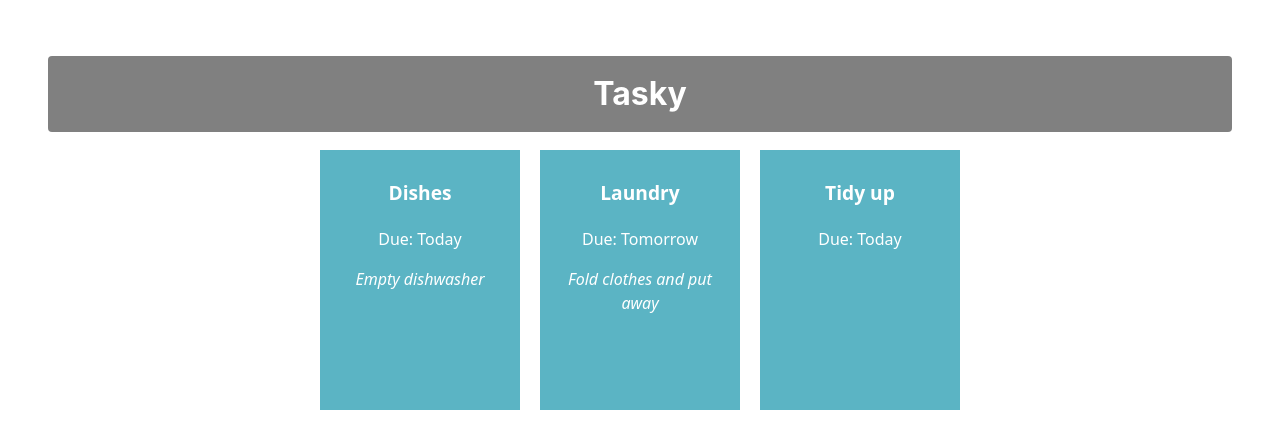
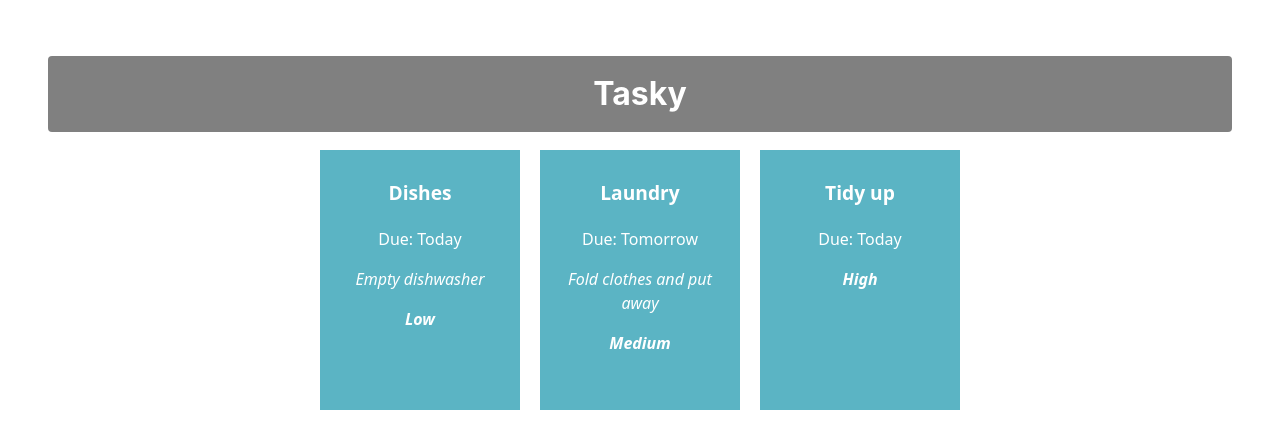
Before and after one commit to ZoeMulhallBrennan/react-basics-labs, a React (Vite) app in the folder tasky/: page / in a window 1280 px wide. Shown: the top 448 px of the page. Built offline with nearby package versions, Linux system fonts and the light colour scheme.

Commit message:
Tasky Lab 2a - Exercise done

```diff
--- a/tasky/src/App.css
+++ b/tasky/src/App.css
@@ -44,3 +44,8 @@
 .description {
   font-style: italic;
 }
+
+.level {
+  font-weight: bold;
+  font-style: italic;
+}
--- a/tasky/src/App.jsx
+++ b/tasky/src/App.jsx
@@ -6,9 +6,9 @@
 function App() {
   const [ taskState, setTaskState ] = useState({
     tasks: [
-      { id: 1, title:"Dishes", description: "Empty dishwasher", deadline: "Today" },
-      { id: 2, title: "Laundry", description: "Fold clothes and put away", deadline: "Tomorrow" },
-      { id: 3, title: "Tidy up", deadline: "Today" }
+      { id: 1, title:"Dishes", description: "Empty dishwasher", deadline: "Today", level: "Low" },
+      { id: 2, title: "Laundry", description: "Fold clothes and put away", deadline: "Tomorrow", level: "Medium" },
+      { id: 3, title: "Tidy up", deadline: "Today", level: "High" }
     ]
   });
 
@@ -21,6 +21,7 @@
       title={task.title}
       description={task.description}
       deadline={task.deadline}
+      level={task.level}
       key={task.id}
     />
   ))}
--- a/tasky/src/components/Task.jsx
+++ b/tasky/src/components/Task.jsx
@@ -7,6 +7,7 @@
             <p className="title">{props.title}</p>
             <p>Due: {props.deadline}</p>
             <p className="description">{props.description}</p>
+            <p className="level">{props.level}</p>
         </div>
     )
 
```
